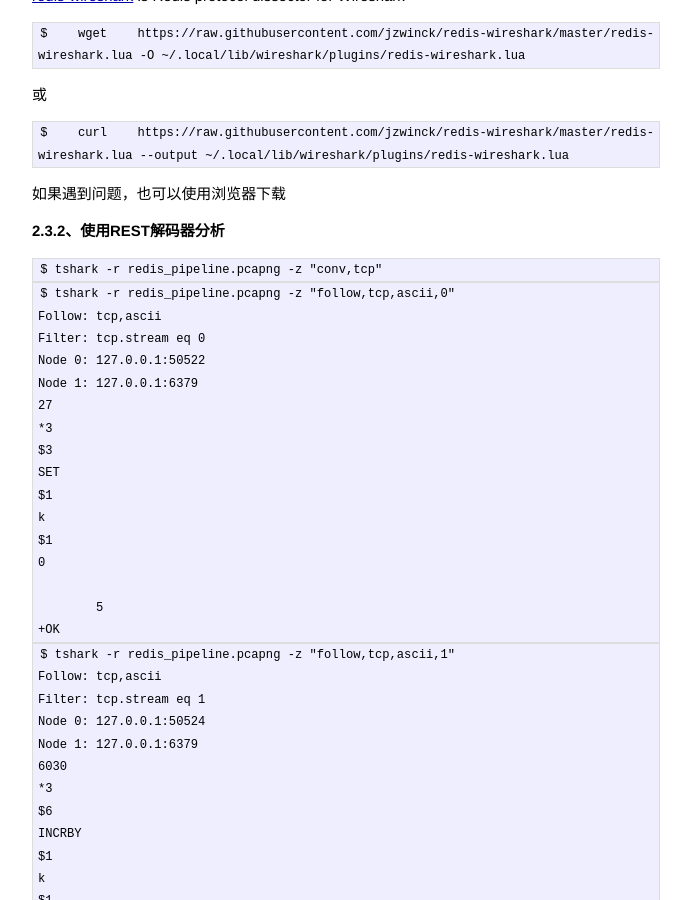
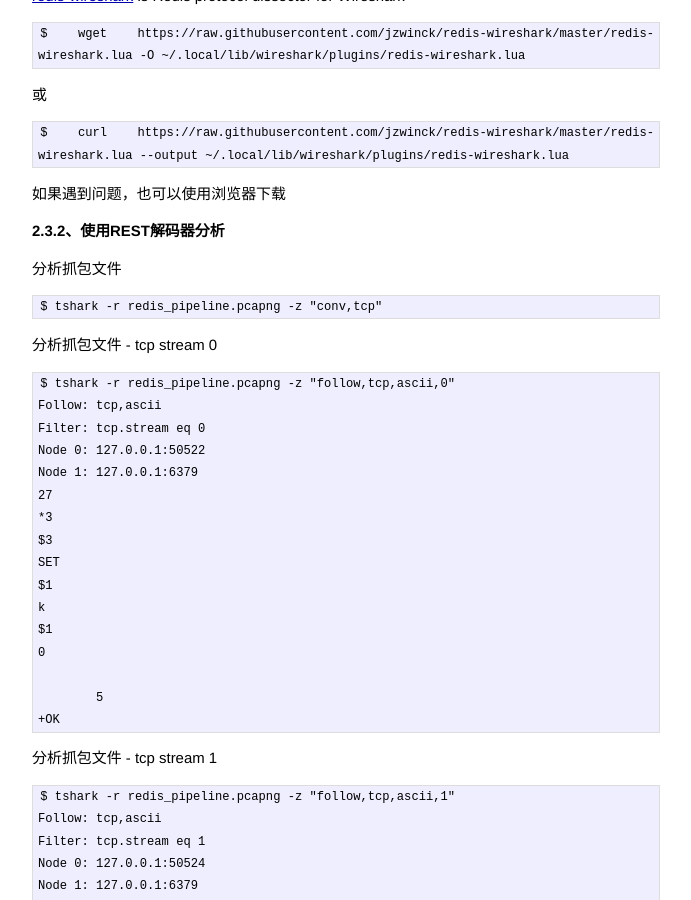
Before and after one commit to gongpengjun/gongpengjun.github.io, a Jekyll site: the page built from _posts/2020-06-07-redis-pipeline-not-atomic-proof.markdown, in a window 1280 px wide and 900 px high, scrolled down 3022 px. Shown: the whole window, without its empty margins (294-985 px from the left). Built offline with Jekyll 4.4.1, drawn with Linux system fonts in a browser that asks for light colours; some of the changed text lies outside the part shown.

Commit message:
add text

````diff
--- a/_posts/2020-06-07-redis-pipeline-not-atomic-proof.markdown
+++ b/_posts/2020-06-07-redis-pipeline-not-atomic-proof.markdown
@@ -112,9 +112,13 @@ $ curl https://raw.githubusercontent.com/jzwinck/redis-wireshark/master/redis-wi
 
 #### 2.3.2、使用REST解码器分析
 
+分析抓包文件
+
 ```
 $ tshark -r redis_pipeline.pcapng -z "conv,tcp"
 ```
+
+分析抓包文件 - tcp stream 0
 
 ```
 $ tshark -r redis_pipeline.pcapng -z "follow,tcp,ascii,0"
@@ -134,6 +138,8 @@ $1
 	5
 +OK
 ```
+
+分析抓包文件 - tcp stream 1
 
 ```
 $ tshark -r redis_pipeline.pcapng -z "follow,tcp,ascii,1"
@@ -185,6 +191,7 @@ $1
 :1000
 ```
 
+分析抓包文件 - tcp stream 2
 
 ```
 $ tshark -r redis_pipeline.pcapng -z "follow,tcp,ascii,2"
````
